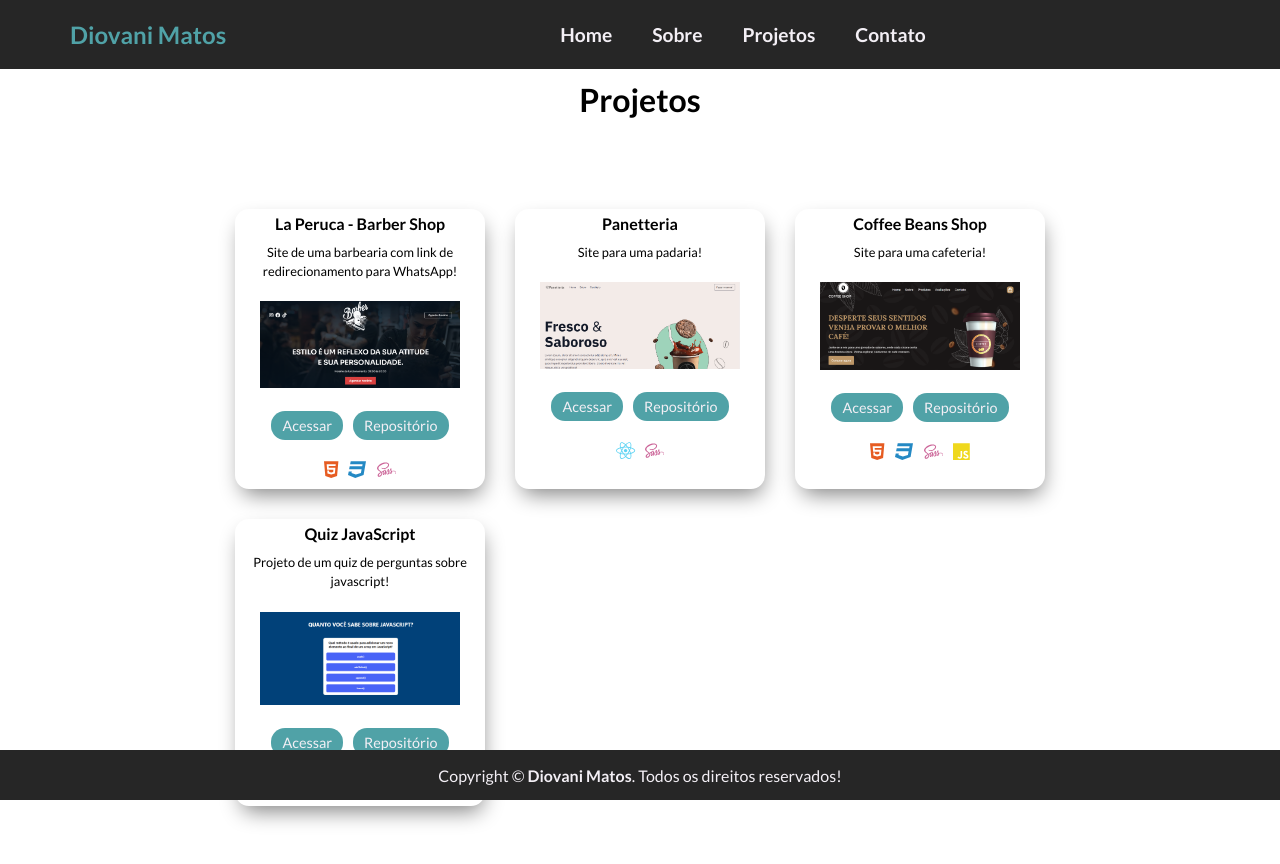
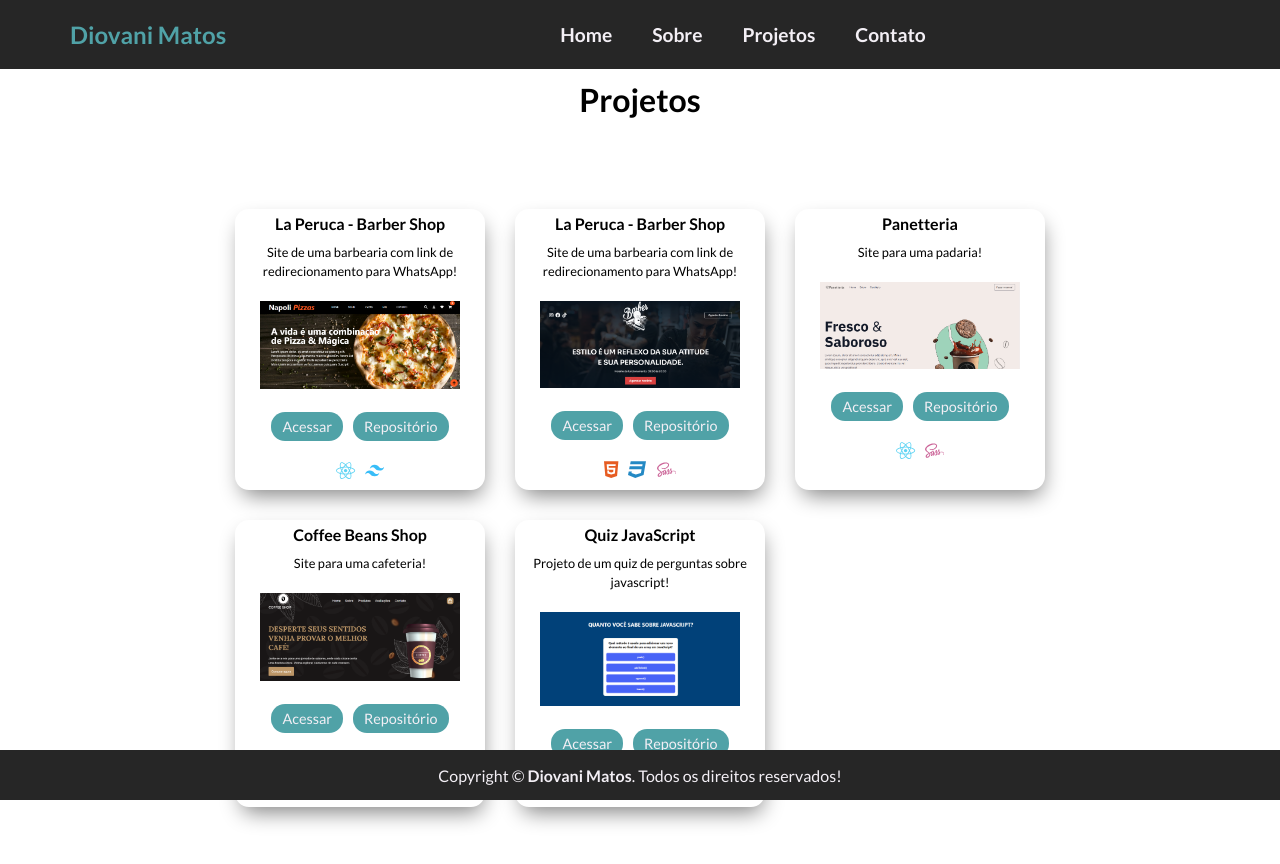
Before and after one commit to diovani-matos/portfolio, a React (Vite) app: page /projetos in a window 1280 px wide. Shown: the top 864 px of the page. Built offline with nearby package versions, Linux system fonts and the light colour scheme.

Commit message:
adicionado projeto pizzaria

```diff
--- a/src/pages/Projetos/index.jsx
+++ b/src/pages/Projetos/index.jsx
@@ -7,6 +7,7 @@ import { faCss3 } from "@fortawesome/free-brands-svg-icons";
 import { faReact } from "@fortawesome/free-brands-svg-icons";
 import { FaSass } from "react-icons/fa";
 import { faJs } from "@fortawesome/free-brands-svg-icons";
+import { SiTailwindcss } from "react-icons/si";
 
 function Projetos() {
   return (
@@ -15,6 +16,30 @@ function Projetos() {
       <section className={styles.projetos}>
         <h1>Projetos</h1>
         <div className={styles.grid_projetos}>
+          <div className={styles.projeto_item}>
+            <h3>La Peruca - Barber Shop</h3>
+            <p>
+              Site de uma barbearia com link de redirecionamento para WhatsApp!
+            </p>
+            <img src="../../../public/napoli-pizzas.png" alt="Napoli Pizzas" />
+            <div className={styles.assets_projeto}>
+              <div className={styles.techs_projeto}>
+                <FontAwesomeIcon icon={faReact} color="#5ED3F3" />
+                <SiTailwindcss color="#38BDF8" />
+              </div>
+              <div className={styles.links_projeto}>
+                <a href="https://napoli-pizzas.vercel.app/" target="blank">
+                  Acessar
+                </a>
+                <a
+                  href="https://github.com/diovani-matos/Pizzaria"
+                  target="blank"
+                >
+                  Repositório
+                </a>
+              </div>
+            </div>
+          </div>
           <div className={styles.projeto_item}>
             <h3>La Peruca - Barber Shop</h3>
             <p>
```
Also changed, not shown: public/napoli-pizzas.png (added).
